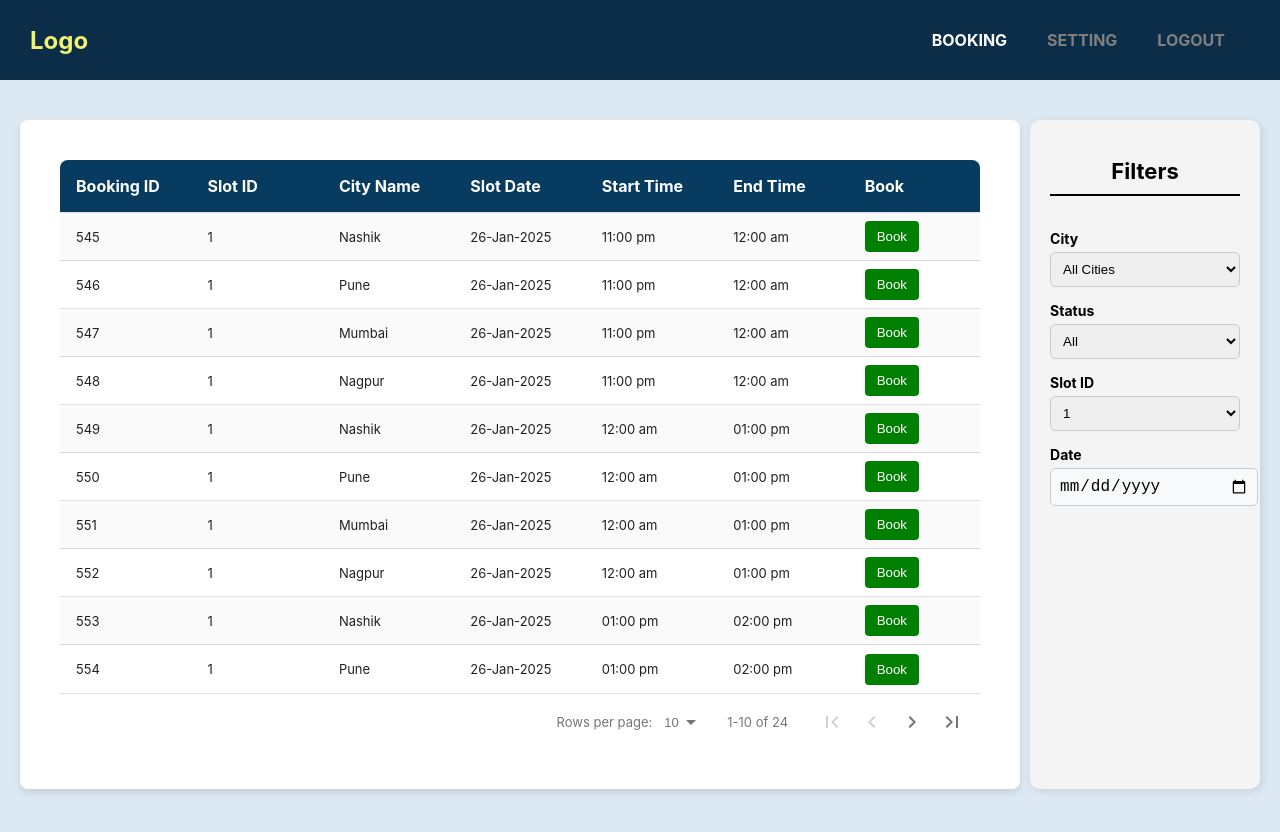
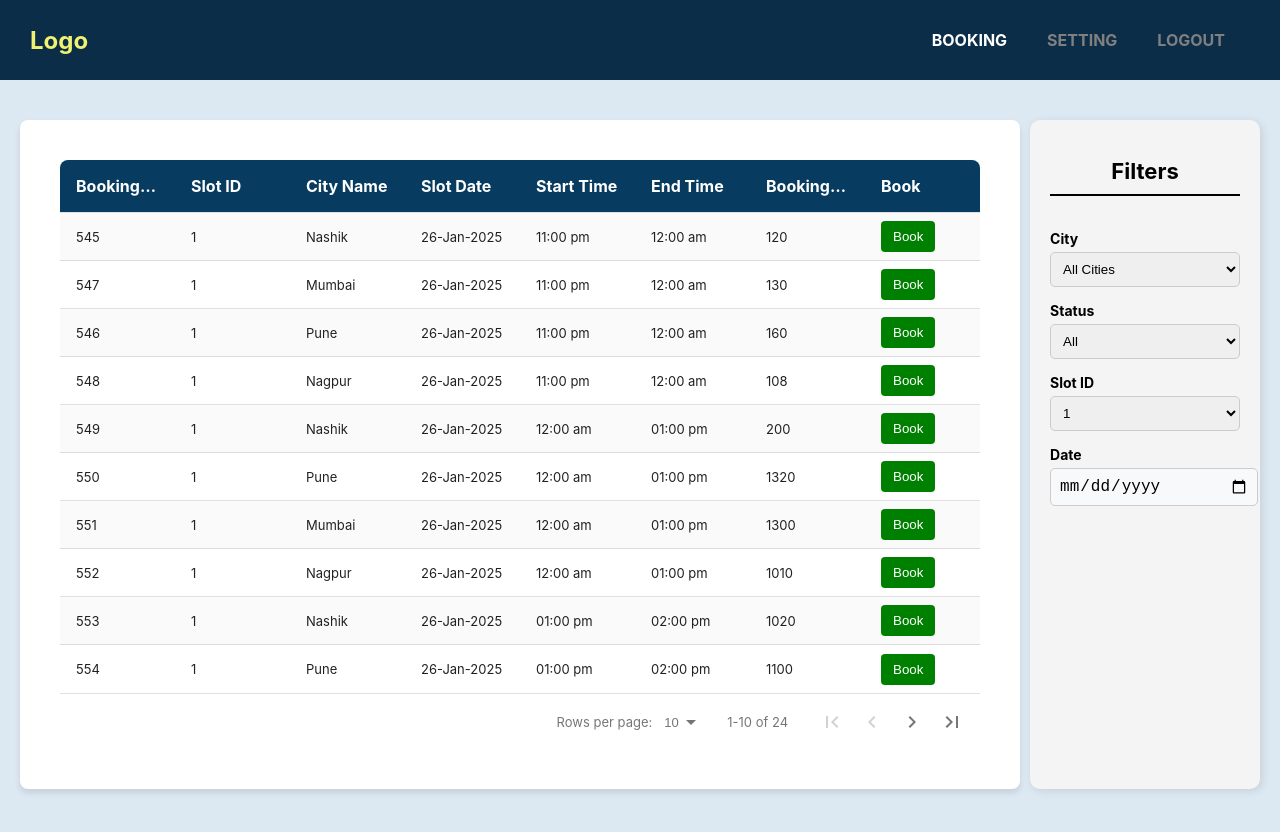
Before and after one commit to kanadevicky20/booking-portal, a React (Create React App) app: page /bookingdb in a window 1280 px wide. Shown: the top 832 px of the page. Built offline with nearby package versions, Linux system fonts and the light colour scheme; no server answers.

Commit message:
api added

```diff
--- /dev/null
+++ b/src/API Manager/bookingFunctions.js
@@ -0,0 +1,36 @@
+import axios from "axios";
+import { url } from "./url";
+
+export async function getAdSlotBooking(token) {
+      try {
+          console.log("inside topic api");
+        const response = await axios.get(`${url}/ad_slot_bookings`,{ params: { authorization: token } })
+        return response.data;
+      }
+      catch (error) {
+        console.log("error:", error);
+      }
+    }
+
+export async function blockAdSlot(bookinId) {
+        try {
+          return await axios.post(`${url}/block-slot`, bookinId);
+        } catch (error) {
+          console.log("error:", error);
+        }
+      }
+
+export async function uploadImage(data) {
+        try {
+          return await axios.post(`${url}/upload-image`, data);
+        } catch (error) {
+          console.log("error:", error);
+        }
+      }
+export async function fetchImage(token) {
+        try {
+          return await axios.get(`${url}/fetch-image/bookingid`, { params: { authorization: token } })
+        } catch (error) {
+          console.log("error:", error);
+        }
+      }
--- /dev/null
+++ b/src/API Manager/url.js
@@ -0,0 +1 @@
+export const url="https://api.mockfly.dev/mocks/e7d86c40-49fb-422c-b811-f36b42669221";
--- /dev/null
+++ b/src/API Manager/userFunctions.js
@@ -0,0 +1,21 @@
+import axios from "axios";
+import { url } from "./url";
+
+export async function loginUser(data) {
+    try {
+      console.log("data inside loginuser:",data);
+      const res= await axios.post(`${url}/login`, {data});
+      console.log("res user login:",res);
+      return res;
+    } catch (error) {
+      console.log("error:", error);
+    }
+  }
+
+export async function saveUser(data) {
+    try {
+      return await axios.post(`${url}/add-agent`, data);
+    } catch (error) {
+      console.log("error:", error);
+    }
+  }
--- a/src/Component/bookingPage.js
+++ b/src/Component/bookingPage.js
@@ -1,5 +1,5 @@
 import React, { useState } from "react";
-import { useNavigate } from "react-router-dom";
+import { useLocation, useNavigate } from "react-router-dom";
 import "./BookingPage.css"; // Ensure this CSS file contains required styles
 import { FontAwesomeIcon } from "@fortawesome/react-fontawesome";
 import HomeIcon from '@mui/icons-material/Home';
@@ -8,8 +8,23 @@ import ArrowBackIosIcon from '@mui/icons-material/ArrowBackIos';
 import DehazeIcon from '@mui/icons-material/Dehaze';
 
 const BookingPage = () => {
+  const location=useLocation();
   const [image, setImage] = useState(null);
+  const rowData=location?.state.data;
+  const token=location?.state.token;
+  console.log("rowdata:",rowData,"token:",token);
   const navigate = useNavigate();
+  const [uploadImageData,setUploadImageData]=useState({image: "string",bookingId:rowData?.ad_slot_booking_id,payment_status: "string",booking_status: "string",booking_amount:rowData?.booking_amount,access_token:token})
+
+
+  // {
+  //   "image": "string",
+  //   "bookingId": 0,
+  //   "payment_status": "string",
+  //   "booking_status": "string",
+  //   "booking_amount": 0,
+  //   "access_token": "string"
+  // }
 
   // Handle Image Upload
   const handleImageUpload = (event) => {
@@ -17,13 +32,16 @@ const BookingPage = () => {
     if (file) {
       const imageUrl = URL.createObjectURL(file);
       setImage(imageUrl);
+      setUploadImageData({...uploadImageData,image:imageUrl})
     }
   };
 
   // Navigate to Image Summary Page
   const handleImageSelection = () => {
+    console.log("image data:",uploadImageData);
+
     if (image) {
-      navigate("/imagesummary", { state: { image } });
+      navigate("/imagesummary", { state: { image:image,rowData:rowData,token:token } });
     }
   };
 
@@ -36,11 +54,11 @@ const BookingPage = () => {
           <h2>Booking Details</h2>
           <hr />
           <div className="details">
-            <p><strong>Booking Status:</strong> Available </p>
-            <p><strong>City Name:</strong> Available</p>
-            <p><strong>Slot Date:</strong> 26-Jan-2025</p>
-            <p><strong>Time:</strong> 01:00AM - 02:00AM</p>
-            <p><strong>Slot Rate:</strong> ₹XXX</p>
+            <p><strong>Booking Status:</strong> {""} </p>
+            <p><strong>City Name:</strong>{rowData.city_name}</p>
+            <p><strong>Slot Date:</strong>{rowData.slot_date}</p>
+            <p><strong>Time:</strong>{rowData.start_time}</p>
+            <p><strong>Slot Rate:</strong>{rowData.booking_amount}</p>
           </div>
 
          {/* Image Upload Box */}
--- a/src/Component/bookingTable.js
+++ b/src/Component/bookingTable.js
@@ -1,65 +1,95 @@
-import React, { useState } from "react";
+import React, { useEffect, useState } from "react";
 import "../Component/bookingTable.css";
 import DataTable from "react-data-table-component";
-import { Navigate, useNavigate } from "react-router-dom";
+import { Navigate, useLocation, useNavigate } from "react-router-dom";
+import { getAdSlotBooking } from "../API Manager/bookingFunctions";
+import { Token } from "@mui/icons-material";
 
 
 const bookingsData = [
-  { id: 545, slotId: 1, city: "Nashik", date: "26-Jan-2025", start: "11:00 pm", end: "12:00 am" },
-  { id: 546, slotId: 1, city: "Pune", date: "26-Jan-2025", start: "11:00 pm", end: "12:00 am" },
-  { id: 547, slotId: 1, city: "Mumbai", date: "26-Jan-2025", start: "11:00 pm", end: "12:00 am" },
-  { id: 548, slotId: 1, city: "Nagpur", date: "26-Jan-2025", start: "11:00 pm", end: "12:00 am" },
-  { id: 549, slotId: 1, city: "Nashik", date: "26-Jan-2025", start: "12:00 am", end: "01:00 pm" },
-  { id: 550, slotId: 1, city: "Pune", date: "26-Jan-2025", start: "12:00 am", end: "01:00 pm" },
-  { id: 551, slotId: 1, city: "Mumbai", date: "26-Jan-2025", start: "12:00 am", end: "01:00 pm" },
-  { id: 552, slotId: 1, city: "Nagpur", date: "26-Jan-2025", start: "12:00 am", end: "01:00 pm" },
-  { id: 553, slotId: 1, city: "Nashik", date: "26-Jan-2025", start: "01:00 pm", end: "02:00 pm" },
-  { id: 554, slotId: 1, city: "Pune", date: "26-Jan-2025", start: "01:00 pm", end: "02:00 pm" },
-  { id: 555, slotId: 1, city: "Mumbai", date: "26-Jan-2025", start: "01:00 pm", end: "02:00 pm" },
-  { id: 556, slotId: 1, city: "Nagpur", date: "26-Jan-2025", start: "01:00 pm", end: "02:00 pm" },
-  { id: 545, slotId: 1, city: "Nashik", date: "26-Jan-2025", start: "11:00 pm", end: "12:00 am" },
-  { id: 546, slotId: 1, city: "Pune", date: "26-Jan-2025", start: "11:00 pm", end: "12:00 am" },
-  { id: 547, slotId: 1, city: "Mumbai", date: "26-Jan-2025", start: "11:00 pm", end: "12:00 am" },
-  { id: 548, slotId: 1, city: "Nagpur", date: "26-Jan-2025", start: "11:00 pm", end: "12:00 am" },
-  { id: 549, slotId: 1, city: "Nashik", date: "26-Jan-2025", start: "12:00 am", end: "01:00 pm" },
-  { id: 550, slotId: 1, city: "Pune", date: "26-Jan-2025", start: "12:00 am", end: "01:00 pm" },
-  { id: 551, slotId: 1, city: "Mumbai", date: "26-Jan-2025", start: "12:00 am", end: "01:00 pm" },
-  { id: 552, slotId: 1, city: "Nagpur", date: "26-Jan-2025", start: "12:00 am", end: "01:00 pm" },
-  { id: 553, slotId: 1, city: "Nashik", date: "26-Jan-2025", start: "01:00 pm", end: "02:00 pm" },
-  { id: 554, slotId: 1, city: "Pune", date: "26-Jan-2025", start: "01:00 pm", end: "02:00 pm" },
-  { id: 555, slotId: 1, city: "Mumbai", date: "26-Jan-2025", start: "01:00 pm", end: "02:00 pm" },
-  { id: 556, slotId: 1, city: "Nagpur", date: "26-Jan-2025", start: "01:00 pm", end: "02:00 pm" },
+  { ad_slot_booking_id: 545, ad_slot_id: 1, city_name: "Nashik", slot_date: "26-Jan-2025", start_time: "11:00 pm", end_time: "12:00 am",booking_amount:120 },
+  { ad_slot_booking_id: 547, ad_slot_id: 1, city_name: "Mumbai", slot_date: "26-Jan-2025", start_time: "11:00 pm", end_time: "12:00 am",booking_amount:130 },
+  { ad_slot_booking_id: 546, ad_slot_id: 1, city_name: "Pune", slot_date: "26-Jan-2025", start_time: "11:00 pm", end_time: "12:00 am",booking_amount:160 },
+  { ad_slot_booking_id: 548, ad_slot_id: 1, city_name: "Nagpur", slot_date: "26-Jan-2025", start_time: "11:00 pm", end_time: "12:00 am",booking_amount:108 },
+  { ad_slot_booking_id: 549, ad_slot_id: 1, city_name: "Nashik", slot_date: "26-Jan-2025", start_time: "12:00 am", end_time: "01:00 pm",booking_amount:200 },
+  { ad_slot_booking_id: 550, ad_slot_id: 1, city_name: "Pune", slot_date: "26-Jan-2025", start_time: "12:00 am", end_time: "01:00 pm",booking_amount:1320 },
+  { ad_slot_booking_id: 551, ad_slot_id: 1, city_name: "Mumbai", slot_date: "26-Jan-2025", start_time: "12:00 am", end_time: "01:00 pm",booking_amount:1300 },
+  { ad_slot_booking_id: 552, ad_slot_id: 1, city_name: "Nagpur", slot_date: "26-Jan-2025", start_time: "12:00 am", end_time: "01:00 pm",booking_amount:1010 },
+  { ad_slot_booking_id: 553, ad_slot_id: 1, city_name: "Nashik", slot_date: "26-Jan-2025", start_time: "01:00 pm", end_time: "02:00 pm",booking_amount:1020 },
+  { ad_slot_booking_id: 554, ad_slot_id: 1, city_name: "Pune", slot_date: "26-Jan-2025", start_time: "01:00 pm", end_time: "02:00 pm",booking_amount:1100 },
+  { ad_slot_booking_id: 555, ad_slot_id: 1, city_name: "Mumbai", slot_date: "26-Jan-2025", start_time: "01:00 pm", end_time: "02:00 pm",booking_amount:2100 },
+  { ad_slot_booking_id: 556, ad_slot_id: 1, city_name: "Nagpur", slot_date: "26-Jan-2025", start_time: "01:00 pm", end_time: "02:00 pm",booking_amount:3100 },
+  { ad_slot_booking_id: 545, ad_slot_id: 1, city_name: "Nashik", slot_date: "26-Jan-2025", start_time: "11:00 pm", end_time: "12:00 am",booking_amount:2100 },
+  { ad_slot_booking_id: 546, ad_slot_id: 1, city_name: "Pune", slot_date: "26-Jan-2025", start_time: "11:00 pm", end_time: "12:00 am",booking_amount:1030 },
+  { ad_slot_booking_id: 547, ad_slot_id: 1, city_name: "Mumbai", slot_date: "26-Jan-2025", start_time: "11:00 pm", end_time: "12:00 am",booking_amount:1300 },
+  { ad_slot_booking_id: 548, ad_slot_id: 1, city_name: "Nagpur", slot_date: "26-Jan-2025", start_time: "11:00 pm", end_time: "12:00 am",booking_amount:1040 },
+  { ad_slot_booking_id: 549, ad_slot_id: 1, city_name: "Nashik", slot_date: "26-Jan-2025", start_time: "12:00 am", end_time: "01:00 pm",booking_amount:1600 },
+  { ad_slot_booking_id: 550, ad_slot_id: 1, city_name: "Pune", slot_date: "26-Jan-2025", start_time: "12:00 am", end_time: "01:00 pm",booking_amount:500 },
+  { ad_slot_booking_id: 551, ad_slot_id: 1, city_name: "Mumbai", slot_date: "26-Jan-2025", start_time: "12:00 am", end_time: "01:00 pm",booking_amount:600 },
+  { ad_slot_booking_id: 552, ad_slot_id: 1, city_name: "Nagpur", slot_date: "26-Jan-2025", start_time: "12:00 am", end_time: "01:00 pm",booking_amount:700 },
+  { ad_slot_booking_id: 553, ad_slot_id: 1, city_name: "Nashik", slot_date: "26-Jan-2025", start_time: "01:00 pm", end_time: "02:00 pm",booking_amount:800 },
+  { ad_slot_booking_id: 554, ad_slot_id: 1, city_name: "Pune", slot_date: "26-Jan-2025", start_time: "01:00 pm", end_time: "02:00 pm",booking_amount:900 },
+  { ad_slot_booking_id: 555, ad_slot_id: 1, city_name: "Mumbai", slot_date: "26-Jan-2025", start_time: "01:00 pm", end_time: "02:00 pm",booking_amount:1000 },
+  { ad_slot_booking_id: 556, ad_slot_id: 1, city_name: "Nagpur", slot_date: "26-Jan-2025", start_time: "01:00 pm", end_time: "02:00 pm",booking_amount:100 },
 
 ];
 
 const BookingTable = () => {
 
+  const location = useLocation();
+
   const Navigate = useNavigate();
+  const token = location.state?.token;
+  console.log("access_token:",location.state?.token);
   const [selectedCity, setSelectedCity] = useState("All");
-  function handleClick(){
-   Navigate('/booking')
-  }
+  const [adSlotBookingData,setAdSlotBookingData]=useState([]);
+  const [bookingData,setBookingData]=useState([]);
+
+  useEffect(()=>{
+      const res=getAdSlotBooking(token);
+      if(res){
+          setBookingData(res.data);
+      }
+  },[])
+
+  // {
+  //   "ad_slot_booking_id": 0,
+  //   "ad_slot_id": 0,
+  //   "city_name": "string",
+  //   "slot_date": "string",
+  //   "start_time": "string",
+  //   "end_time": "string",
+  //   "booking_status": "string",
+  //   "payment_status": "string",
+  //   "booking_amount": 0
+  // }
+
+
   const columns = [
     {
         name: 'Booking ID',
-        selector: row => row.id,
+        selector: row => row.ad_slot_booking_id,
     },
     {
       name: 'Slot ID',
-      selector: row => row.slotId,
+      selector: row => row.ad_slot_id,
   },
   {
     name: 'City Name',
-    selector: row => row.city,
+    selector: row => row.city_name,
 },{
   name: 'Slot Date',
-  selector: row => row.date,
+  selector: row => row.slot_date,
 },{
   name: 'Start Time',
-  selector: row => row.start,
+  selector: row => row.start_time,
 },{
   name: 'End Time',
-  selector: row => row.end,
+  selector: row => row.end_time,
+},
+,{
+  name: 'Booking Amount',
+  selector: row => row.booking_amount,
 },
     {
         name: 'Book',
@@ -88,6 +118,15 @@ const customStyles = {
     }
   },
 };
+
+function handleClick(row){
+  console.log("location.state:",location.state);
+
+  console.log("row data",row);
+  console.log("token:",token);
+
+  Navigate('/booking',{state:{data:row,token:token}});
+ }
 
   const filteredBookings =
     selectedCity === "All"
--- a/src/Component/imageSummary.js
+++ b/src/Component/imageSummary.js
@@ -4,9 +4,16 @@ import { useLocation, useNavigate } from "react-router-dom";
 const ImageUploadSummary = () => {
   const location = useLocation();
   const navigate = useNavigate();
+  const rowData=location.state.rowData;
+  const image=location.state.image;
+  const token=location.state.token;
+  console.log("location.state:",location.state);
+const data={...rowData,image,token};
+
+
 
   function handlePayment() {
-    navigate("/paymethod");
+    navigate("/paymethod",{state:{data:data}});
   }
 
   return (
@@ -52,16 +59,16 @@ const ImageUploadSummary = () => {
         <div className="summary-box">
           <div className="summary-card">
             <h3>
-              1 Ad Slot <span>₹ XXX.XX</span>
+              1 Ad Slot <span>₹ {rowData.booking_amount}.00</span>
             </h3>
             <p>
-              <strong>Sun, 26 Jan, 2025</strong>
+              <strong>{rowData.slot_date}</strong>
             </p>
-            <p>09:00 PM - 10:00 PM</p>
+            <p>{rowData.start_time} - {rowData.end_time}</p>
             <p>
               <strong>App Name</strong>
             </p>
-            <p>XYZ - Mumbai</p>
+            <p>{rowData.city_name}</p>
           </div>
 
           <hr />
@@ -69,14 +76,14 @@ const ImageUploadSummary = () => {
           <div className="summary-card">
           <div className="summary-details">
             <p>
-              Sub-total <span>₹ XXX.XX</span>
+              Sub-total <span>₹ {rowData.booking_amount}.00</span>
             </p>
             <p>
-              Booking Fee <span>₹ XXX.XX</span>
+              Booking Fee <span>₹ 15.00</span>
             </p>
             <p>_______________________________</p>
             <p className="total-amount">
-              Total Amount <span>₹ XXX.XX</span>
+              Total Amount <span>₹ {rowData.booking_amount+15}.00</span>
             </p>
           </div>
           </div>
--- a/src/Component/login.js
+++ b/src/Component/login.js
@@ -1,11 +1,18 @@
 import React, { useState } from 'react';
 import "../Component/login.css";
 import { Link, useNavigate } from "react-router-dom";
+import { loginUser } from '../API Manager/userFunctions';
 
 function Login() {
-  const [username, setUsername] = useState('');
-  const [password, setPassword] = useState('');
+  // const [username, setUsername] = useState('');
+  // const [password, setPassword] = useState('');
+  const [loginData,setLoginData]=useState({username:'',password:''});
   const navigate = useNavigate();
+
+  // {
+  //   "email": "eve.holt@reqres.in",
+  //   "password": "cityslicka"
+  // }
 
   // // Show alert only once when the page loads
   // useEffect(() => {
@@ -14,13 +21,30 @@ function Login() {
   //   }, 100); // Small delay to ensure smoother user experience
   // }, []);
 
-  function handleLogin() {
-    if (username === 'vicky' && password === 'pass') {
+  async function handleLogin() {
+
+    if (loginData.username === 'vicky' && loginData.password === 'pass') {
       sessionStorage.setItem("islogin", 'true');
       navigate('/bookingdb');
     } else {
-      alert('Wrong Credentials');
+      console.log("login data:",loginData);
+
+       const res=await loginUser(loginData);
+      if(res){
+        console.log("res from api:",res);
+        if(res.data.token){
+          sessionStorage.setItem("islogin", 'true');
+          navigate('/bookingdb', { state: { token: res.data?.token } });
+        }
+      }
+      else{
+        alert('Wrong Credentials');
+      }
     }
+  }
+
+  function handleChange(e){
+      setLoginData({...loginData,[e.target.name]:e.target.value});
   }
 
   return (
@@ -42,8 +66,8 @@ function Login() {
               type="email"
               placeholder="user@example.com"
               name="username"
-              value={username}
-              onChange={(e) => setUsername(e.target.value)}
+              value={loginData.username}
+              onChange={handleChange}
               required
               onKeyDown={(e) => e.key === "Enter" && handleLogin()} // Press Enter to Login
             />
@@ -55,8 +79,8 @@ function Login() {
               type="password"
               placeholder="password123"
               name='password'
-              value={password}
-              onChange={(e) => setPassword(e.target.value)}
+              value={loginData.password}
+              onChange={handleChange}
               required
               onKeyDown={(e) => e.key === "Enter" && handleLogin()} // Press Enter to Login
             />
--- a/src/Component/paymentMethod.js
+++ b/src/Component/paymentMethod.js
@@ -7,15 +7,25 @@ import googlepay from '../Images/googlepay.png';
 import sbi from '../Images/sbi.png';
 import hdfc from '../Images/hdfc.png';
 import axis from '../Images/axis.png';
-import { useNavigate } from "react-router-dom";
+import { useLocation, useNavigate } from "react-router-dom";
+import { uploadImage } from "../API Manager/bookingFunctions";
 
 const PaymentMethod = () => {
+  const location=useLocation();
+  const data=location.state.data;
+  console.log("data location.state:",location.state.data);
+
   const [selectedMethod, setSelectedMethod] = useState("card");
   const navigate = useNavigate();
+    const [uploadImageData,setUploadImageData]=useState({image: data.image,bookingId:data?.ad_slot_booking_id,payment_status: "Pass",booking_status: "Booked",booking_amount:data.booking_amount,access_token:data.token})
+
 
   function handleBooking() {
     alert("You Want To Pay with " + selectedMethod);
-    navigate('/success');
+    const res=uploadImage(uploadImageData);
+    if(res){
+      navigate('/success');
+    }
   }
   function handleCard(){
     navigate('/newcard');
@@ -103,19 +113,19 @@ const PaymentMethod = () => {
             {/* Ad Slot Summary Inside Payment Box */}
             <div className="summary-box-payment">
                   <div className="summary-card ">
-                    <h3>1 Ad Slot <span>₹ XXX.XX</span></h3>
-                    <p><strong>Sun, 26 Jan, 2025</strong></p>
-                    <p>09:00 PM - 10:00 PM</p>
+                    <h3>1 Ad Slot <span>₹ {data.booking_amount}.00</span></h3>
+                    <p><strong>{data.slot_date}</strong></p>
+                    <p>{data.start_time} - {data.end_time}</p>
                     <p><strong>App Name</strong></p>
-                    <p>XYZ - Mumbai</p>
+                    <p>City - {data.city_name}</p>
                   </div>
 
 
 
                   <div className="summary-details">
-                    <p>Sub-total <span>₹ XXX.XX</span></p>
-                    <p>Booking Fee <span>₹ XXX.XX</span></p>
-                    <p className="total-amount">Total Amount <span>₹ XXX.XX</span></p>
+                    <p>Sub-total <span>₹ {data.booking_amount}.00</span></p>
+                    <p>Booking Fee <span>₹ 15.00</span></p>
+                    <p className="total-amount">Total Amount <span>₹ {data.booking_amount+15}.00</span></p>
                   </div>
 
               <button className="button" onClick={handleBooking}>Proceed To Payment</button>
```
